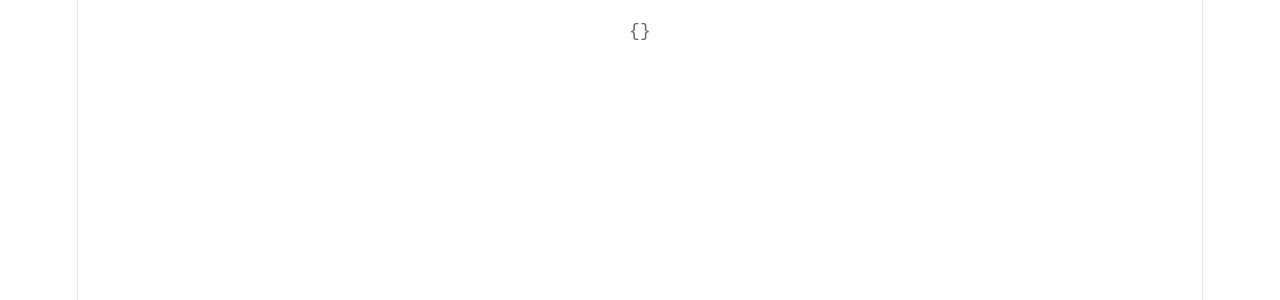
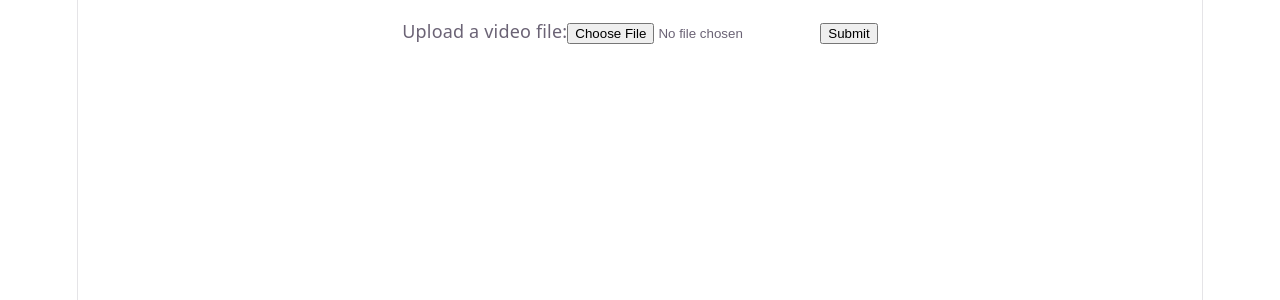
Before and after one commit to xavierb117/Salamander-Tracker-YOLO, a React app in the folder frontend/: page / in a window 1280 px wide. Shown: the top 300 px of the page. Built offline with nearby package versions, Linux system fonts and the light colour scheme; the HTML template or start-up script is replaced by a standard one.

Commit message:
Added the form to submit and display video.

```diff
--- a/frontend/src/App.jsx
+++ b/frontend/src/App.jsx
@@ -1,11 +1,13 @@
 import './App.css'
 import Home from './components/Home.jsx'
+import Video from './components/Video.jsx'
 
 function App() {
 
   return (
     <>
       <Home />
+      <Video />
     </>
   )
 }
--- a/frontend/src/components/Home.jsx
+++ b/frontend/src/components/Home.jsx
@@ -1,7 +1,7 @@
 import { useState, useEffect } from 'react';
 
 export default function Home() {
-    const [salamanderData, setSalamanderData] = useState({});
+    const [salamanderData, setSalamanderData] = useState();
 
     useEffect(() => {
         async function load() {
--- /dev/null
+++ b/frontend/src/components/Video.jsx
@@ -0,0 +1,37 @@
+import { useState } from 'react';
+
+export default function Video() {
+    const [file, setFile] = useState();
+    const [response, setResponse] = useState();
+
+    const handleSubmit = async (e) => {
+        e.preventDefault();
+        try {
+            const form = new FormData();
+            form.append("video", file);
+            const res = await fetch("http://localhost:8000/track", { method: "POST", body: form });
+            const json = await res.json()
+            setResponse(json)
+        }
+        catch (err) {
+            console.error(`Failed to fetch JSON:`, err);
+        }
+    }
+
+    return (
+        <>
+            <form onSubmit={handleSubmit}>
+                <label>
+                    Upload a video file:
+                    <input
+                        type="file"
+                        accept="video/*"
+                        onChange={(e) => setFile(e.target.files[0])}
+                    />
+                </label>
+                <button type="submit">Submit</button>
+            </form>
+            {response && <video src={response.video_url} controls />}
+        </>
+    );
+}
```
Also changed, not shown: 2 other files (tests, documents, lock files or other folders).
